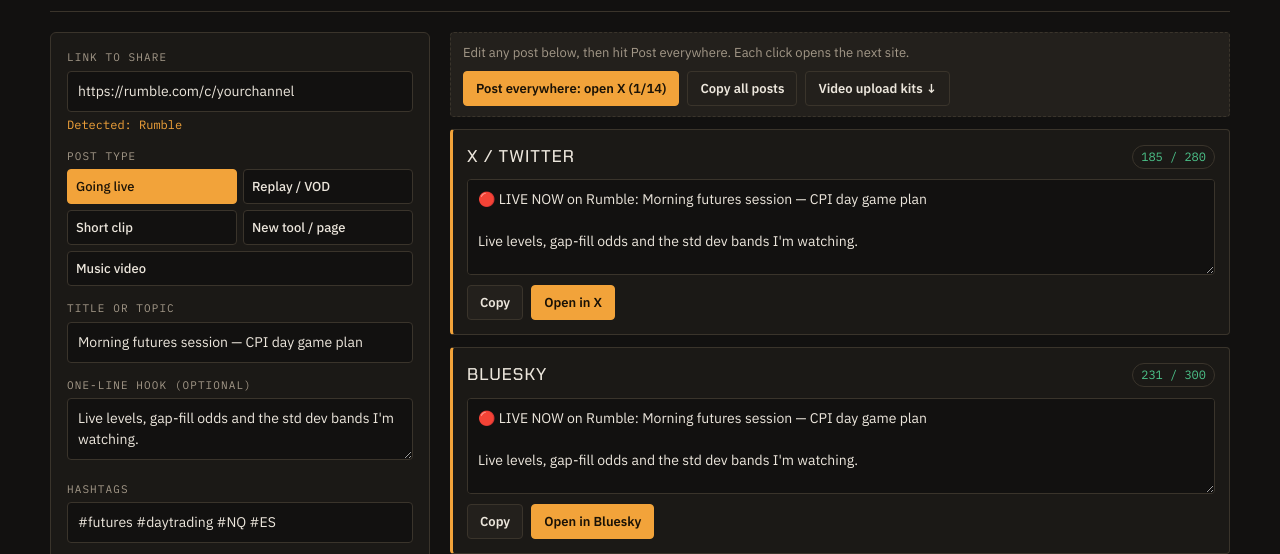
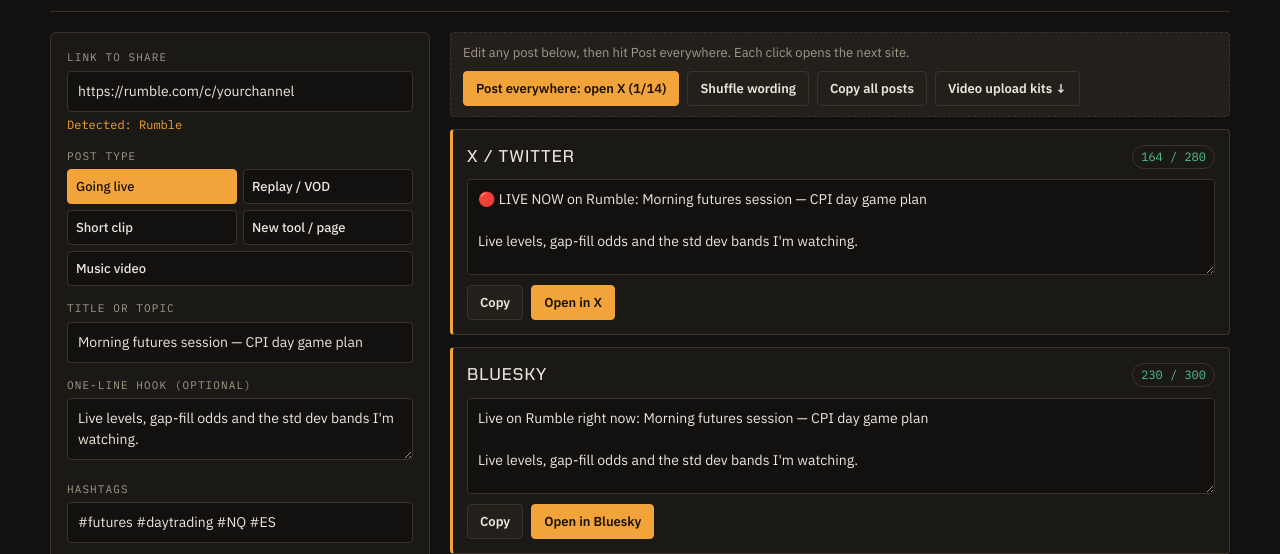
Before and after one commit to buyittradeit-spec/go-live-poster, a plain HTML site: page index.html in a window 1280 px wide. Shown: the part 212-766 px from the top of the page. Drawn offline with Linux system fonts and the light colour scheme.

Commit message:
Vary wording per platform and add Shuffle wording button
Each channel gets its own opening line, call to action and hashtag mix
(capped for X, Bluesky, Threads and Mastodon) so posts don't read as one
copy-pasted bot post.

Co-Authored-By: Claude Opus 5.5 <noreply@anthropic.com>
Claude-Session: https://claude.ai/code/session_01B5k4raUnBpvRR1d2qtn687

```diff
--- a/index.html
+++ b/index.html
@@ -203,6 +203,7 @@ input[type=datetime-local]{width:100%;background:var(--bg);color:var(--fg);borde
         <p>Edit any post below, then hit Post everywhere. Each click opens the next site.</p>
         <div class="actions">
           <a class="btn primary" id="walk" target="_blank" rel="noopener" href="#">Post everywhere</a>
+          <button type="button" class="btn" id="shuffle" title="New wording for every post you haven't edited">Shuffle wording</button>
           <button type="button" class="btn" id="copyAll">Copy all posts</button>
           <a class="btn" href="#uploads">Video upload kits ↓</a>
         </div>
@@ -349,27 +350,61 @@ input[type=datetime-local]{width:100%;background:var(--bg);color:var(--fg);borde
 
   let kind = 'live';
   const edited = {};
+  let wordSeed = Math.floor(Math.random()*60);
 
   function build(p){
     const raw = $('url').value.trim();
     const where = detect(raw);
     const title = $('title').value.trim();
     const hook = $('extra').value.trim();
-    const tags = $('tags').value.trim();
+    const tagsAll = $('tags').value.trim();
     const link = tag(raw, p.src);
     const hub = $('useHub').checked && $('hub').value.trim() ? tag($('hub').value.trim(), p.src) : '';
     const on = where && !/BuyIt/.test(where) ? ' on '+where : '';
 
     const sched = $('schedOn').checked && $('when').value;
-    const lead = {
-      live: sched ? '⏰ Going live '+fmtWhen()+on+': '+title : '🔴 LIVE NOW'+on+': '+title,
-      replay:'Missed it? Replay is up'+on+': '+title,
-      clip:title,
-      tool:'New free tool: '+title,
-      music:'🎵 New track just dropped'+on+': '+title
-    }[kind];
+    // Each platform gets its own wording so 14 posts don't read like one bot post pasted everywhere
+    const W = fmtWhen();
+    const pools = {
+      live: sched ? [
+        '⏰ Going live '+W+on+': '+title,
+        'Set a reminder: live '+W+on+'. '+title,
+        title+', live '+W+on,
+        'Catch me live '+W+on+': '+title,
+        'Stream starts '+W+on+'. '+title
+      ] : [
+        '🔴 LIVE NOW'+on+': '+title,
+        'Live'+on+' right now: '+title,
+        'Stream is up'+on+'. '+title,
+        'On air'+on+': '+title,
+        'Going live'+on+'. '+title+'. Come hang out',
+        title+', live now'+on
+      ],
+      replay:['Missed it? Replay is up'+on+': '+title,'Replay'+on+': '+title,'In case you missed the stream: '+title,'Full session is up'+on+': '+title,title+', replay'+on],
+      clip:[title,'🎬 '+title,title+' 👀',title+' (clip)'],
+      tool:['New free tool: '+title,'Just shipped a free tool: '+title,'Free, no login: '+title,'Built this and it\'s free: '+title,'New on the site: '+title],
+      music:['🎵 New track just dropped'+on+': '+title,'New song'+on+': '+title,'🎧 '+title+' is out'+on,'Fresh track'+on+': '+title]
+    };
+    const ctas = {
+      live:['Join here: ','Watch live: ','Come through: ','Pull up: '],
+      tool:['Try it: ','Use it free: ','Here it is: '],
+      music:['Listen: ','Play it: ','Hear it here: ']
+    };
+    const ORDER = ['x','bsky','threads','masto','fb','tumblr','li','reddit','pin','flip','tg','quora','ihub','kofi','discord'];
+    const oi = ORDER.indexOf(p.id);
+    const pi = (oi>=0 ? oi : PLATFORMS.indexOf(p)) + wordSeed;
+    const pick = arr => arr[((pi % arr.length) + arr.length) % arr.length];
+    const lead = pick(pools[kind]);
+    const cta = pick(ctas[kind] || ['Watch: ','Catch it here: ','Full video: ']);
+    const cap = {x:2, bsky:3, threads:1, masto:5}[p.id];
+    let tags = tagsAll;
+    if(tagsAll){
+      const t = tagsAll.split(/\s+/).filter(Boolean), r = ((pi % t.length) + t.length) % t.length;
+      const rot = t.slice(r).concat(t.slice(0,r));
+      tags = (cap ? rot.slice(0,cap) : rot).join(' ');
+    }
 
-    if(p.titleOnly) return lead.replace(/^🔴 /,'');
+    if(p.titleOnly) return lead.replace(/^[^A-Za-z0-9]+\s/,'');
 
     if(p.short){
       let body = [lead, hook, link, tags].filter(Boolean).join('\n\n');
@@ -381,7 +416,7 @@ input[type=datetime-local]{width:100%;background:var(--bg);color:var(--fg);borde
     }
     const lines = [lead];
     if(hook) lines.push(hook);
-    lines.push((kind==='live'?'Join here: ':kind==='tool'?'Try it: ':kind==='music'?'Listen: ':'Watch: ')+link);
+    lines.push(cta+link);
     if(hub) lines.push('All my tools and channels: '+hub);
     if(tags && p.id!=='discord') lines.push(tags);
     return lines.join('\n\n');
@@ -571,6 +606,7 @@ input[type=datetime-local]{width:100%;background:var(--bg);color:var(--fg);borde
     clearEdits(); render();
   });
   $('when').addEventListener('input',()=>{ clearEdits(); render(); });
+  $('shuffle').addEventListener('click',()=>{ wordSeed += 1 + Math.floor(Math.random()*5); render(); toast('New wording for every post you haven\'t edited'); });
   $('ics').addEventListener('click',()=>{
     if(!$('when').value){ toast('Pick a time first'); return; }
     const d=new Date($('when').value);
```
